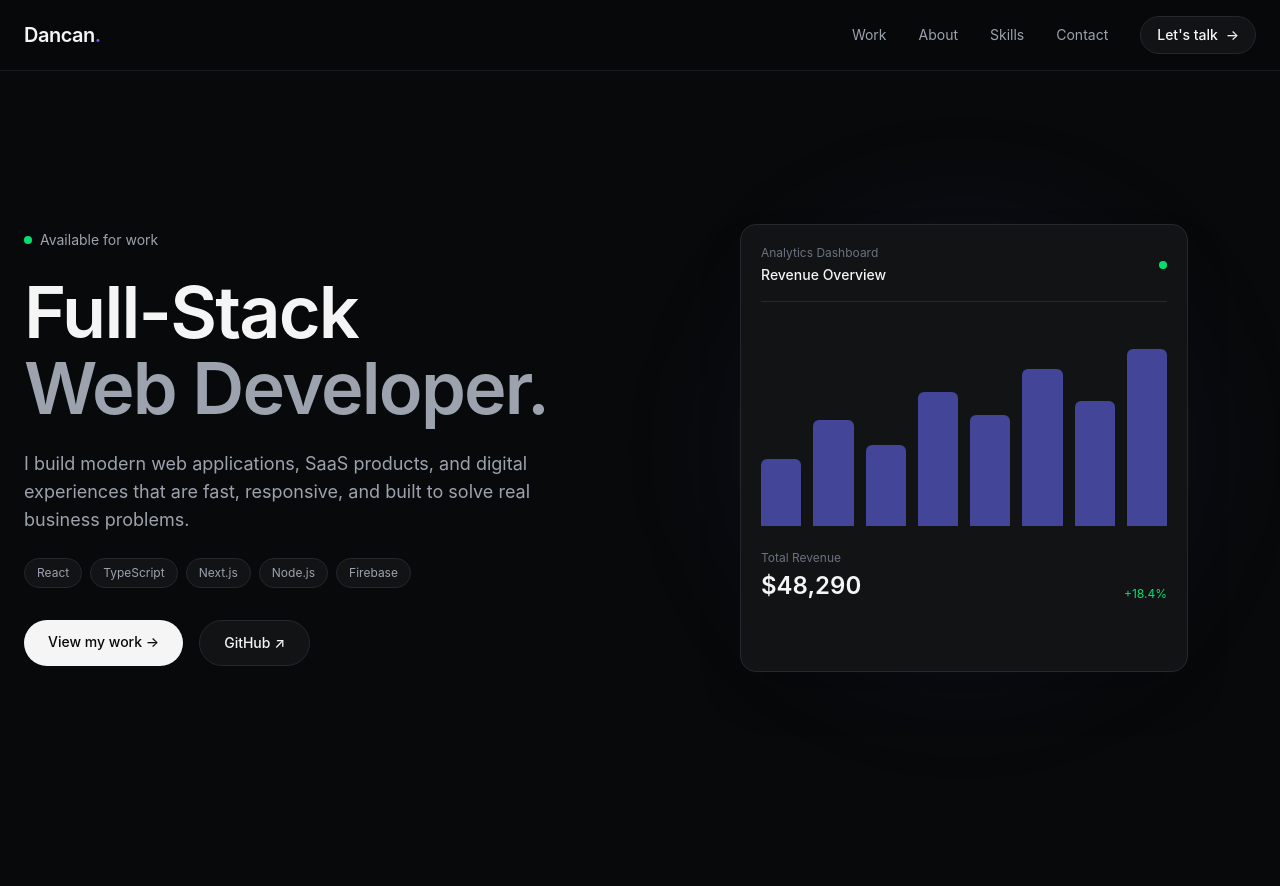
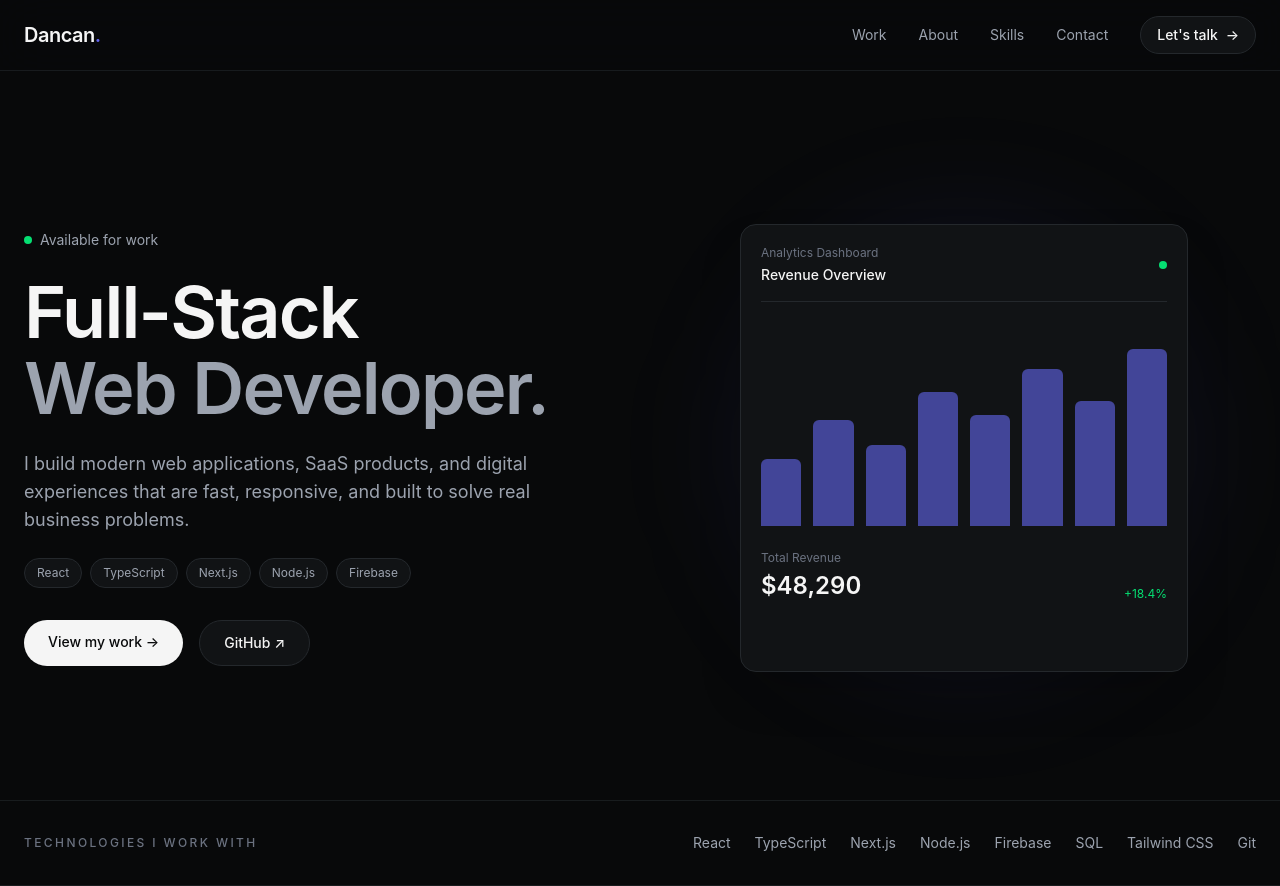
Before and after one commit to mikhayiyl/dancan-portfolio, a React (Vite) app: page / in a window 1280 px wide. Before the commit the page ends 800 px from the top, so only its background shows below. Built offline with nearby package versions, Linux system fonts and the light colour scheme.

Commit message:
feat: add TeckStack

```diff
--- a/src/App.tsx
+++ b/src/App.tsx
@@ -1,11 +1,13 @@
 import Hero from "./components/Hero/Hero";
 import Navbar from "./components/Navbar/Navbar";
+import TechStack from "./components/TechStack/TechStack";
 
 function App() {
   return (
     <main className="min-h-screen bg-[#08090A] text-[#F5F5F5]">
       <Navbar />
       <Hero />
+      <TechStack />
     </main>
   );
 }
--- /dev/null
+++ b/src/components/TechStack/TechStack.tsx
@@ -0,0 +1,35 @@
+const technologies = [
+  "React",
+  "TypeScript",
+  "Next.js",
+  "Node.js",
+  "Firebase",
+  "SQL",
+  "Tailwind CSS",
+  "Git",
+];
+
+function TechStack() {
+  return (
+    <section className="border-y border-[#24282C]/60">
+      <div className="mx-auto flex max-w-7xl flex-col gap-6 px-6 py-8 sm:flex-row sm:items-center sm:justify-between">
+        <p className="text-xs font-medium uppercase tracking-[0.2em] text-[#6B7280]">
+          Technologies I work with
+        </p>
+
+        <div className="flex flex-wrap items-center gap-x-6 gap-y-3">
+          {technologies.map((technology) => (
+            <span
+              key={technology}
+              className="text-sm text-[#9CA3AF] transition-colors duration-300 hover:text-[#F5F5F5]"
+            >
+              {technology}
+            </span>
+          ))}
+        </div>
+      </div>
+    </section>
+  );
+}
+
+export default TechStack;
```
